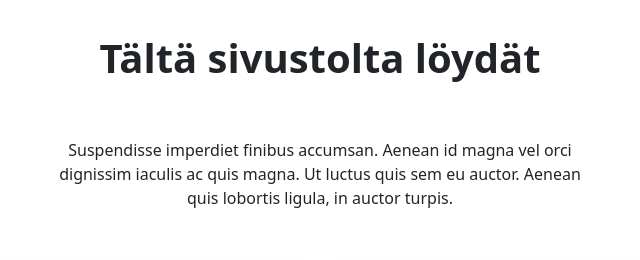
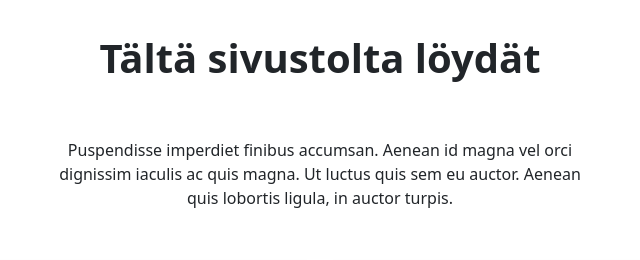
Before and after one commit to Miikatu/miikatu.github.io, a plain HTML site: page index.html in a window 1280 px wide. Shown: the part 920-1180 px from the top of the page, 320-960 px from the left. Drawn offline with nearby package versions, Linux system fonts and the light colour scheme.

Commit message:
2 yritys MiekkailuSivu

```diff
--- a/index.html
+++ b/index.html
@@ -205,7 +205,7 @@
             <h1 class="text-center pt-5"><strong>Tältä sivustolta löydät</strong></h1>
             <div class="row py-5 ">
                 <div class="col-lg-6 mauto">
-                    <p class="p1 text-center">Suspendisse imperdiet finibus accumsan. Aenean id magna vel orci dignissim
+                    <p class="p1 text-center">Puspendisse imperdiet finibus accumsan. Aenean id magna vel orci dignissim
                         iaculis ac quis
                         magna. Ut luctus quis sem eu auctor. Aenean quis lobortis ligula, in auctor turpis. </p>
                 </div>
```
